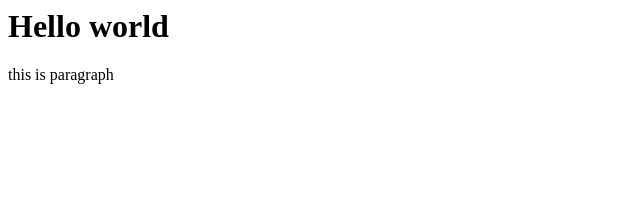
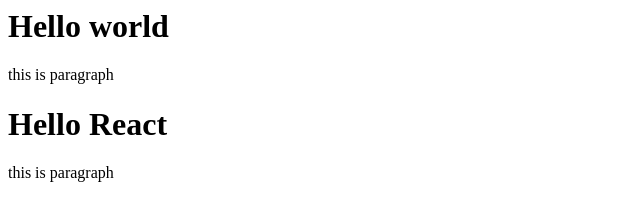
Before and after one commit to Chirudeveloper55/git-project, a plain HTML site: page index.html in a window 1280 px wide. Shown: the whole page, without its empty margins (0-640 px from the left). Drawn offline with Linux system fonts and the light colour scheme.

Commit message:
new react branch

```diff
--- a/index.html
+++ b/index.html
@@ -5,5 +5,9 @@
     <body>
         <h1>Hello world</h1>
         <p>this is paragraph</p>
+        <div>
+            <h1>Hello React</h1>
+            <p>this is paragraph</p>
+        </div>
     </body>
 </html>
```
